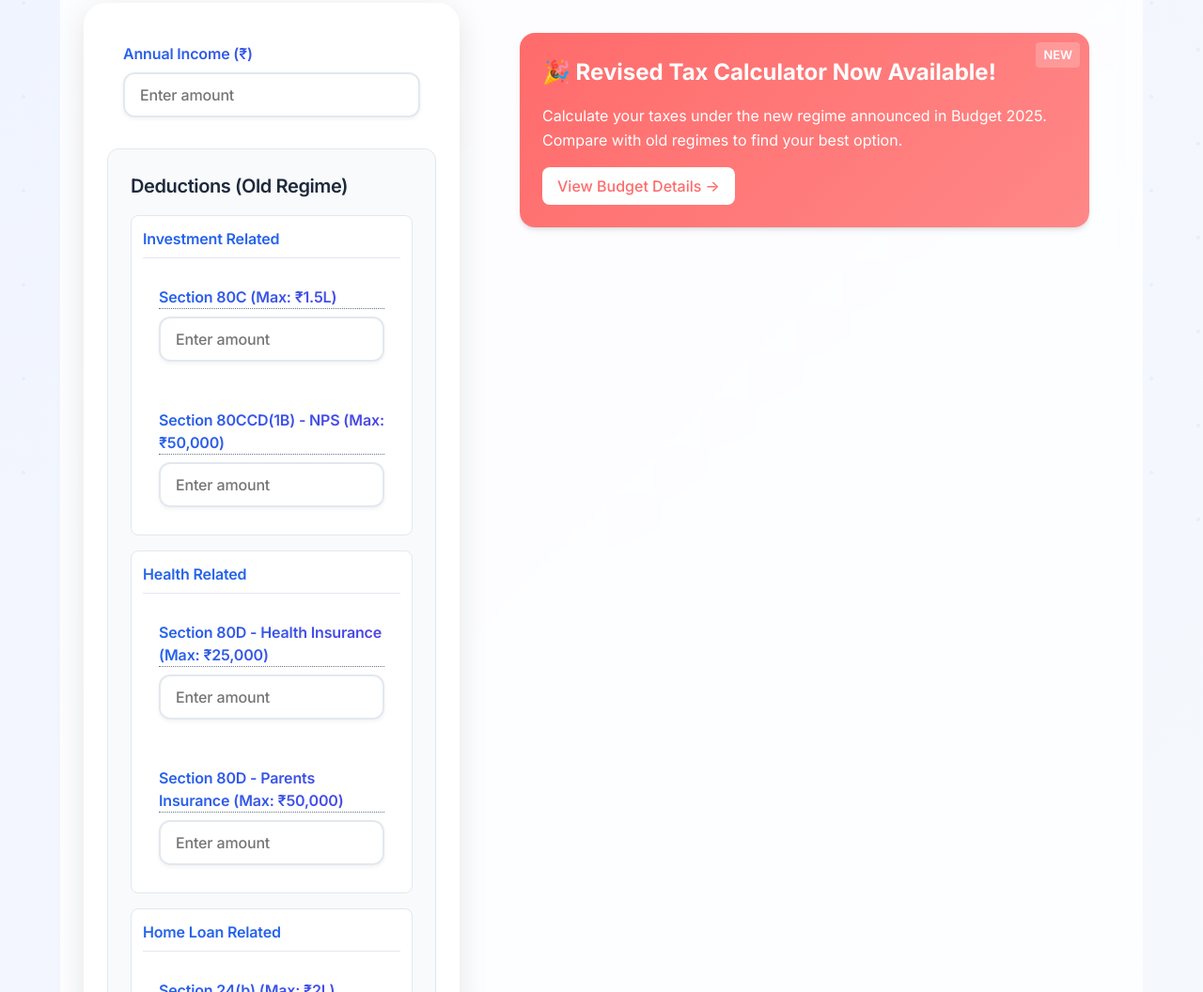
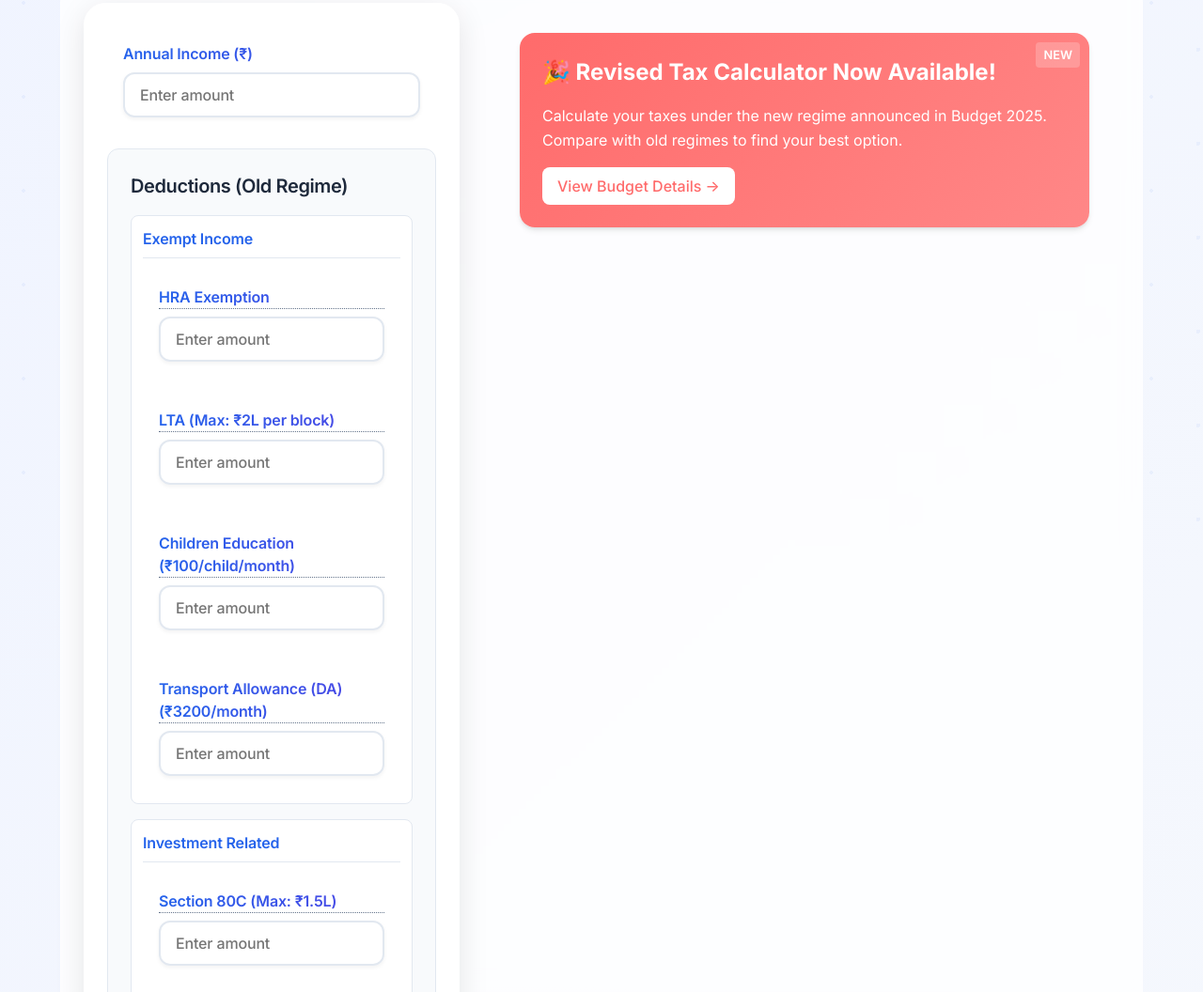
Before and after one commit to sukeesh/tax, a plain HTML site: page index.html in a window 1280 px wide. Shown: the part 222-1278 px from the top of the page at 94% size. Drawn offline with nearby package versions, Linux system fonts and the light colour scheme.

Commit message:
Add more exempt details

```diff
--- a/index.html
+++ b/index.html
@@ -29,6 +29,35 @@
 
                 <div class="deductions-container">
                     <h3>Deductions (Old Regime)</h3>
+
+                    <!-- Exempt Income -->
+                    <div class="deduction-category">
+                        <h4>Exempt Income</h4>
+                        <div class="input-group">
+                            <label for="hra" title="House Rent Allowance Exemption">
+                                HRA Exemption
+                            </label>
+                            <input type="number" id="hra" placeholder="Enter amount">
+                        </div>
+                        <div class="input-group">
+                            <label for="lta" title="Leave Travel Allowance">
+                                LTA (Max: ₹2L per block)
+                            </label>
+                            <input type="number" id="lta" placeholder="Enter amount">
+                        </div>
+                        <div class="input-group">
+                            <label for="child_education" title="Children Education Allowance">
+                                Children Education (₹100/child/month)
+                            </label>
+                            <input type="number" id="child_education" placeholder="Enter amount">
+                        </div>
+                        <div class="input-group">
+                            <label for="transport_allowance" title="Transport Allowance for Differently Abled">
+                                Transport Allowance (DA) (₹3200/month)
+                            </label>
+                            <input type="number" id="transport_allowance" placeholder="Enter amount">
+                        </div>
+                    </div>
 
                     <!-- Investment Related -->
                     <div class="deduction-category">
--- a/tax-calculator.js
+++ b/tax-calculator.js
@@ -37,6 +37,12 @@ function formatSlabRange(slab) {
 function calculateOldRegimeTax(income, deductions) {
     // Calculate taxable income after all deductions
     let taxableIncome = income;
+
+    // Exempt Income
+    taxableIncome = Math.max(0, taxableIncome - (deductions.hra || 0));
+    taxableIncome = Math.max(0, taxableIncome - Math.min(deductions.lta || 0, 200000));
+    taxableIncome = Math.max(0, taxableIncome - (deductions.child_education || 0));
+    taxableIncome = Math.max(0, taxableIncome - (deductions.transport_allowance || 0));
 
     // Standard Deduction
     taxableIncome = Math.max(0, taxableIncome - deductions.standardDeduction);
@@ -228,6 +234,10 @@ function calculateTax() {
     // Get all deduction inputs
     const deductions = {
         standardDeduction: 50000,
+        hra: parseFloat(document.getElementById('hra').value) || 0,
+        lta: parseFloat(document.getElementById('lta').value) || 0,
+        child_education: parseFloat(document.getElementById('child_education').value) || 0,
+        transport_allowance: parseFloat(document.getElementById('transport_allowance').value) || 0,
         section80c: parseFloat(document.getElementById('section80c').value) || 0,
         section80ccd1b: parseFloat(document.getElementById('section80ccd1b').value) || 0,
         section80d: parseFloat(document.getElementById('section80d').value) || 0,
```
